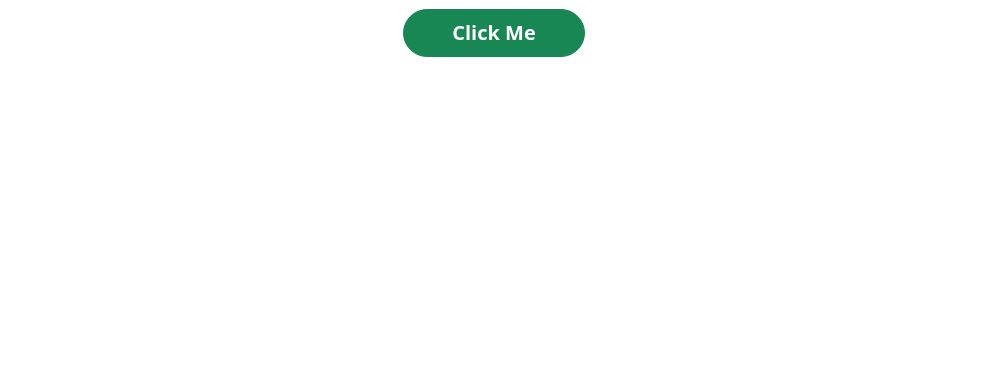
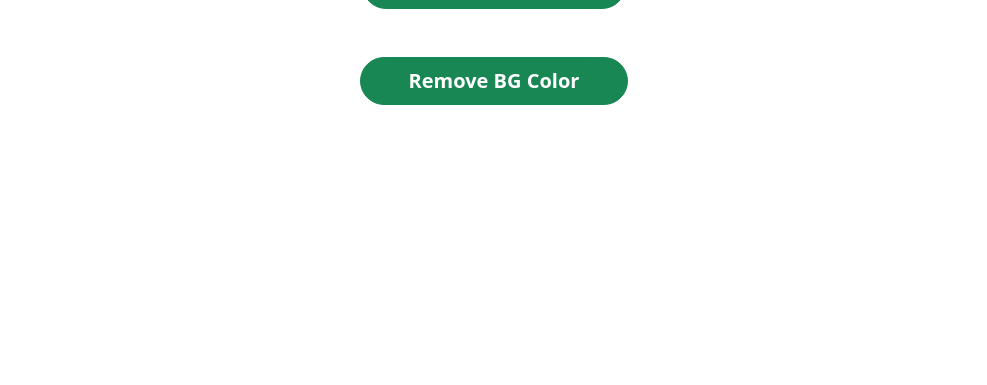
Before and after one commit to iMuhammadbilal/100DaysJS-Day-2-BGChange, a plain HTML site: page index.html in a window 1280 px wide. Shown: the part 415-800 px from the top of the page, without its empty margins (146-1133 px from the left). Drawn offline with nearby package versions, Linux system fonts and the light colour scheme.

Commit message:
add one more button to remove bg color

```diff
--- a/index.html
+++ b/index.html
@@ -21,10 +21,18 @@
           🚀 Day 2 Project Background Color Changer 🚀
         </h1>
         <button
+          id="change-color"
           type="button"
           class="btn btn-success btn-lg d-block mx-auto mt-5 px-5 py-2 rounded-pill fs-5 fw-bold"
         >
-          Click Me
+          Change BG Color
+        </button>
+        <button
+          id="remove-color"
+          type="button"
+          class="btn btn-success btn-lg d-block mx-auto mt-5 px-5 py-2 rounded-pill fs-5 fw-bold"
+        >
+          Remove BG Color
         </button>
       </div>
     </div>
--- a/script.js
+++ b/script.js
@@ -1,7 +1,17 @@
 // select button
-const button = document.querySelector('button');
+const button = document.getElementById('change-color');
+
+//select buuton remove color
+const buttonRemove = document.getElementById('remove-color');
+
 // select body
 const body = document.querySelector('body');
+
+// add event listener to remove color button
+buttonRemove.addEventListener('click', () => {
+    // remove background color
+    body.style.backgroundColor = 'white';
+});
 
 // add event listener to button
 button.addEventListener('click', () => {
@@ -9,6 +19,7 @@ button.addEventListener('click', () => {
     const r = Math.floor(Math.random() * 256);
     const g = Math.floor(Math.random() * 256);
     const b = Math.floor(Math.random() * 256);
+    const a = Math.floor(Math.random() * 255);
     // change background color
-    body.style.backgroundColor = `rgb(${r}, ${g}, ${b})`;
+    body.style.backgroundColor = `rgb(${r}, ${g}, ${b},${a})`;
 });
```
